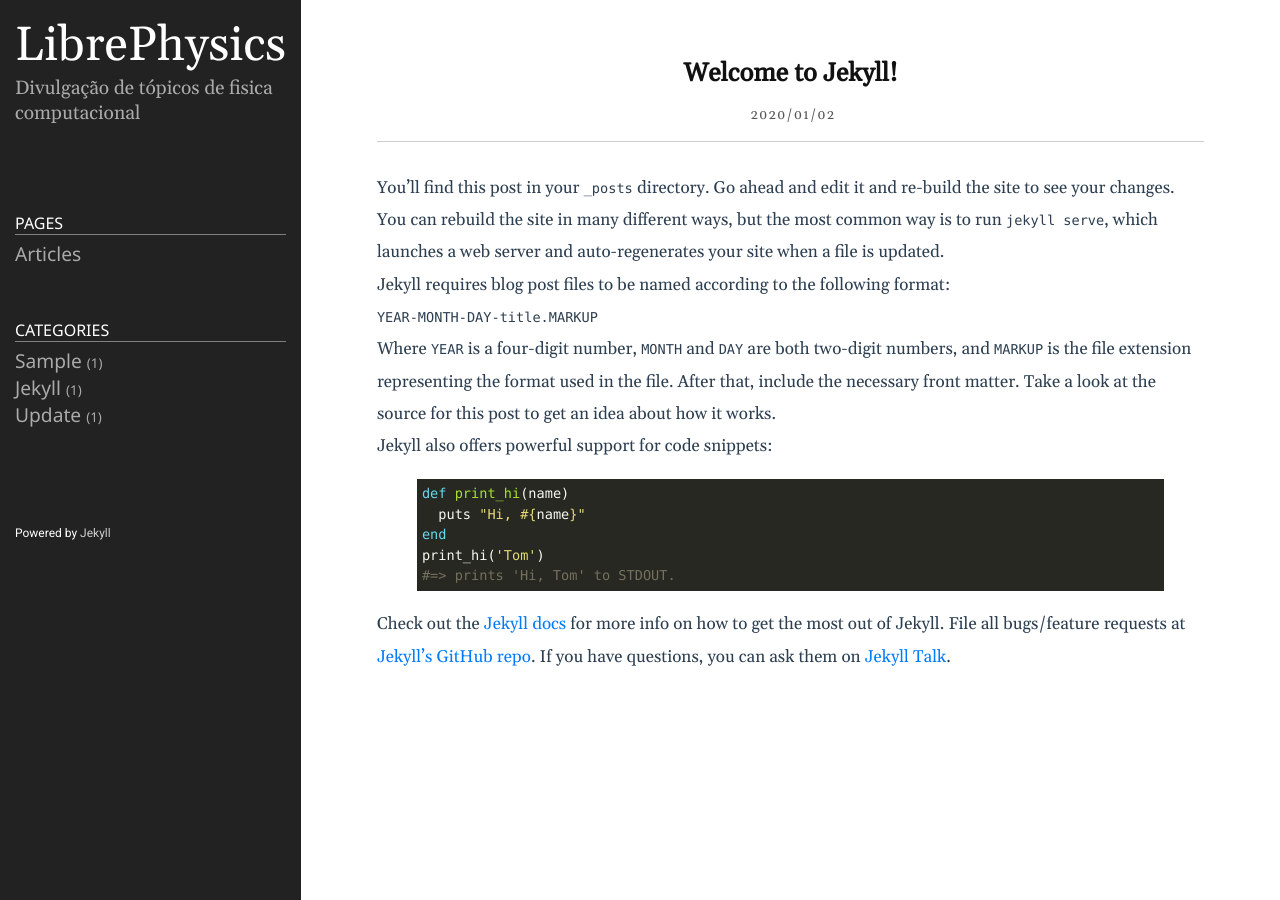
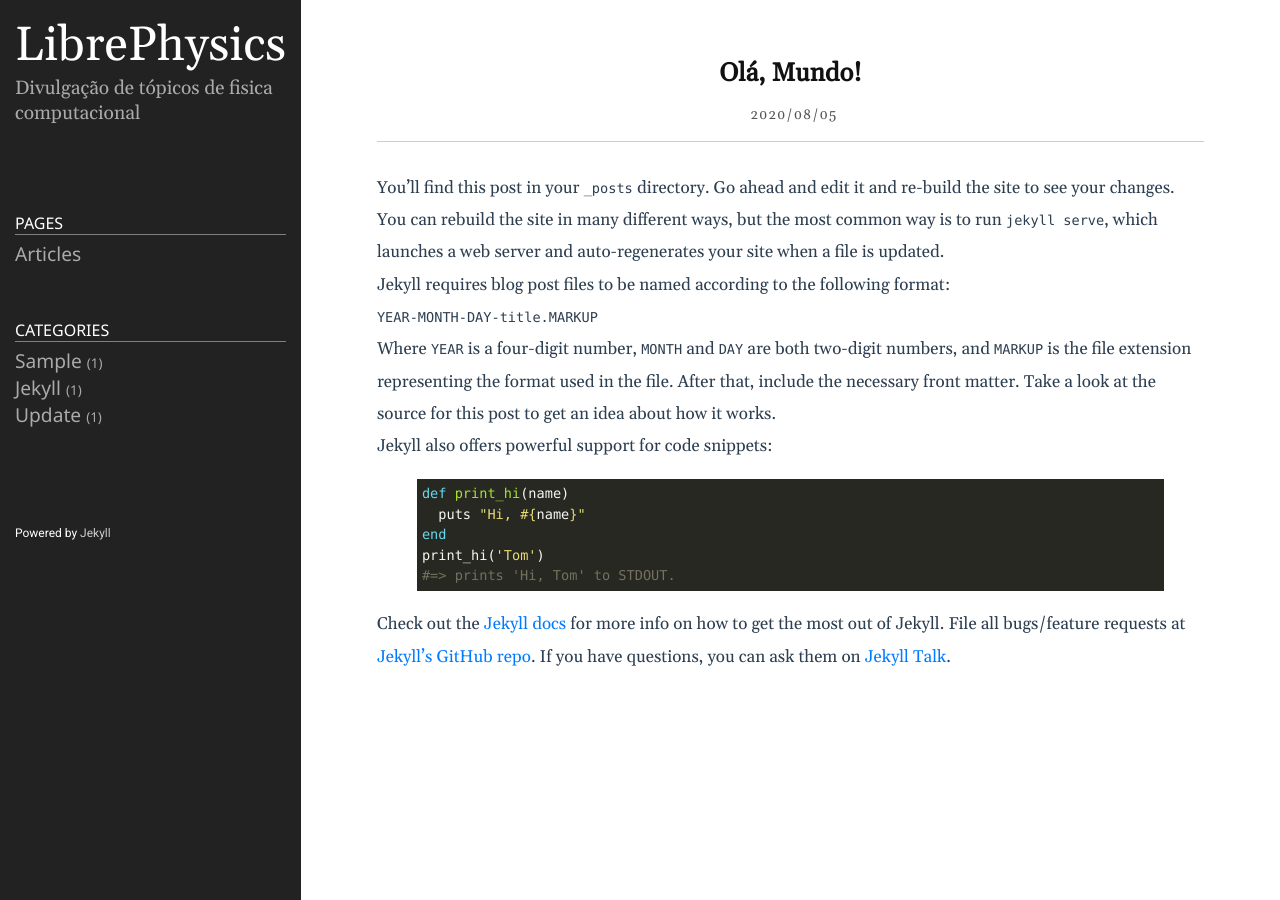
Before and after one commit to natanmr/LibrePhysics, a Jekyll site: the page built from _posts/2020-01-02-welcome-to-jekyll.markdown, in a window 1280 px wide. Built offline with Jekyll 4.4.1, drawn with Linux system fonts in a browser that asks for light colours.

Commit message:
Update 2020-01-02-welcome-to-jekyll.markdown

```diff
--- a/_posts/2020-01-02-welcome-to-jekyll.markdown
+++ b/_posts/2020-01-02-welcome-to-jekyll.markdown
@@ -1,7 +1,7 @@
 ---
 layout: post
-title:  "Welcome to Jekyll!"
-date:   2020-01-02 19:31:29 +0900
+title:  "Olá, Mundo!"
+date:   2020-08-05 21:00:00 +0900
 categories: jekyll update
 ---
 You’ll find this post in your `_posts` directory. Go ahead and edit it and re-build the site to see your changes. You can rebuild the site in many different ways, but the most common way is to run `jekyll serve`, which launches a web server and auto-regenerates your site when a file is updated.
```
